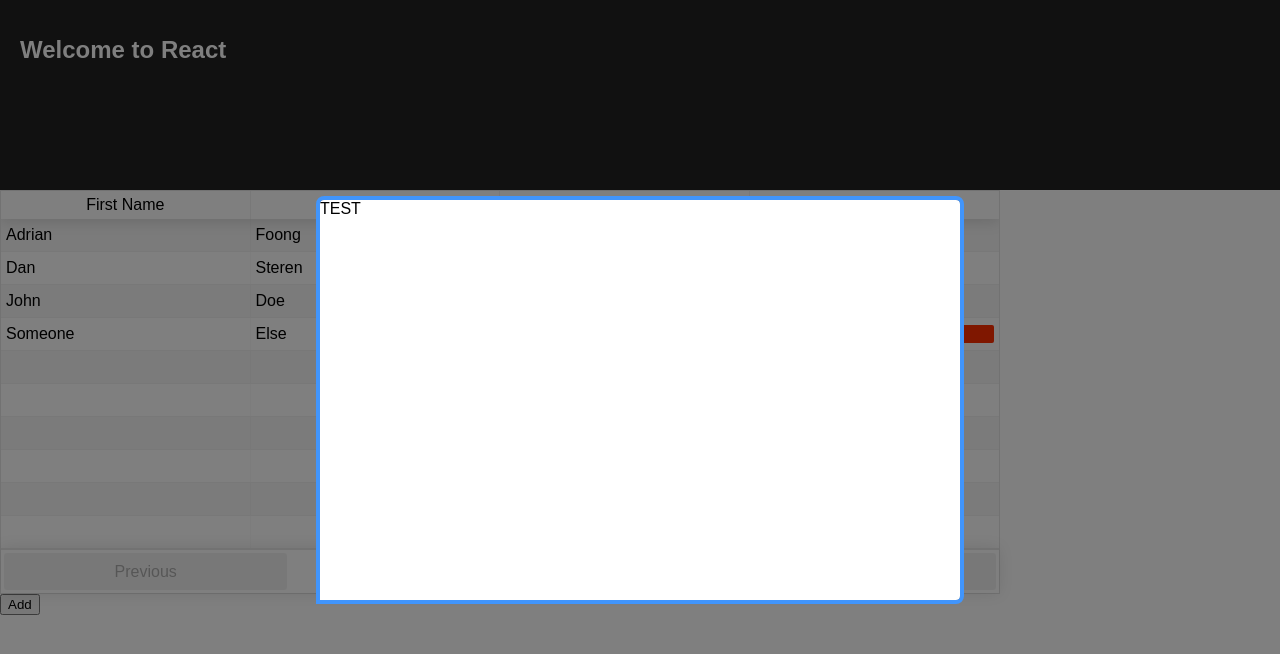
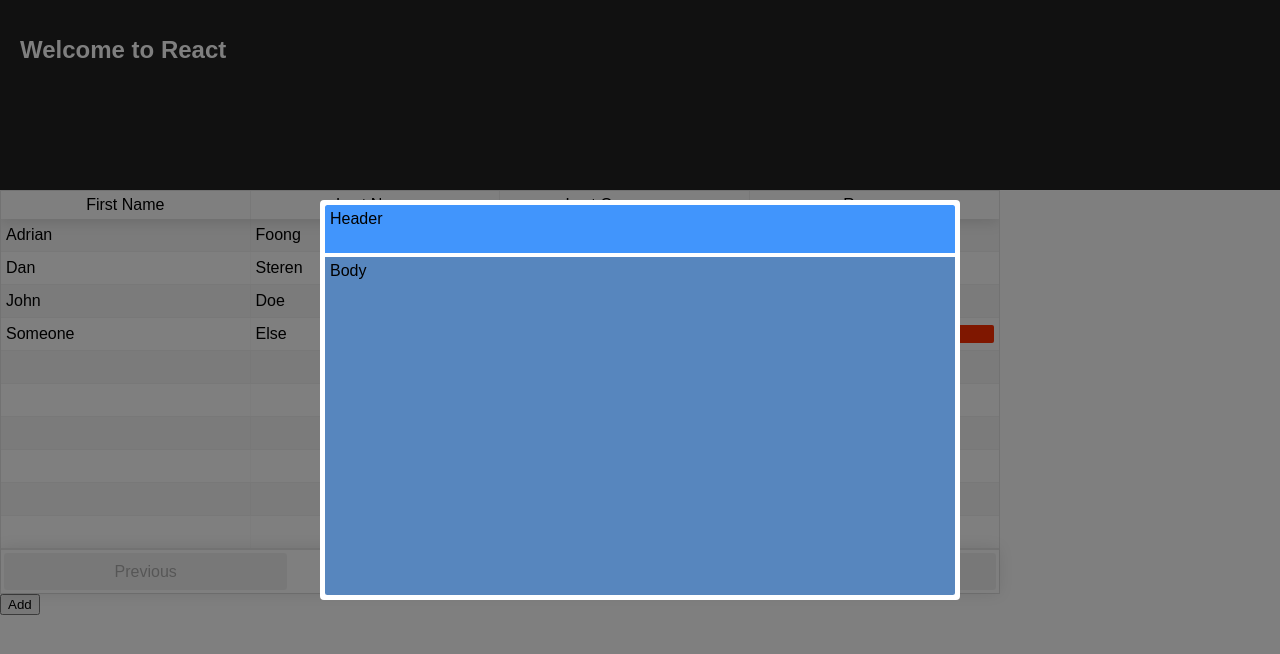
Before and after one commit to adrfoong/felix, a React (Create React App) app: page / in a window 1280 px wide. Both pictures are taken after a click on the button "Add". Shown: the top 654 px of the page. Built offline with nearby package versions, Linux system fonts and the light colour scheme.

Commit message:
add modal container

```diff
--- a/src/App.css
+++ b/src/App.css
@@ -1,3 +1,7 @@
+body * {
+  /* box-sizing: border-box; */
+}
+
 /* .App {
     text-align: center;
   } */
@@ -181,9 +185,10 @@
   position: absolute;
   top: 25%;
   left: 25%; */
+  /* background: red */
 }
 
-.modal-content {
+.modal-container {
   box-sizing: border-box;
   width: 50%;
   height: 50%;
@@ -193,8 +198,9 @@
   left: 25%;
 
   border-radius: 4px;
-  border-bottom-left-radius: 0;
-  outline: 4px solid #4195fc;
+  padding: 5px;
+  /* border-bottom-left-radius: 0; */
+  /* border: 4px solid #4195fc; */
 
 
 }
@@ -208,3 +214,27 @@
   top: 0;
   left: 0;
 }
+
+.modal-header.basic {
+  box-sizing: border-box;
+  background-color: #4195fc;
+  height: 50px;
+  border-radius: 2.5px;
+  border-bottom-left-radius: 0;
+  border-bottom-right-radius: 0;
+
+  padding: 5px;
+  border-bottom: 2.5px solid white;
+}
+
+.modal-body.basic {
+  box-sizing: border-box;
+  background-color: #5786be;
+  height: calc(100% - 50px);
+  border-radius: 2.5px;
+  border-top-left-radius: 0;
+  border-top-right-radius: 0;
+
+  padding: 5px;
+  border-top: 2.5px solid white;
+}
--- a/src/Modal.js
+++ b/src/Modal.js
@@ -1,8 +1,35 @@
-import { Component } from 'react';
+import React, { Component } from 'react';
 import ReactDOM from 'react-dom';
 import PropTypes from 'prop-types';
 
-export default class Tooltip extends Component {
+const ModalContainer = props => {
+  return (
+    <div className='modal-container'>
+      { props.children }
+    </div>
+  );
+};
+
+ModalContainer.Basic = props => {
+
+  // const headerStyle = {
+  //   backgroundColor: '#4195fc',
+  //   height: '50px'
+  // };
+
+  return (
+    <div className='modal-container basic'>
+      <div className='modal-header basic'>Header</div>
+      <div className='modal-body basic'>Body</div>
+    </div>
+  );
+};
+
+ModalContainer.propTypes = {
+  children: PropTypes.element.isRequired,
+};
+
+export default class Modal extends Component {
     constructor(props) {
       super(props);
       this.el = document.createElement('div');
@@ -28,13 +55,15 @@ export default class Tooltip extends Component {
     //   this.el.style.left = `${position.left}px`;
 
       return ReactDOM.createPortal(
-        this.props.children,
+        <ModalContainer.Basic>
+          {this.props.children}
+        </ModalContainer.Basic>,
         this.el
       );
     }
   }
 
-  Tooltip.propTypes = {
+  Modal.propTypes = {
     children: PropTypes.element.isRequired,
     // target: PropTypes.instanceOf(Element).isRequired,
   };
```
